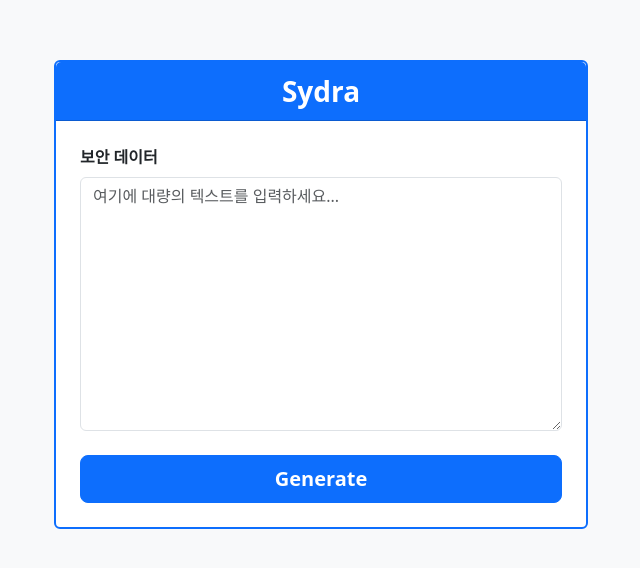
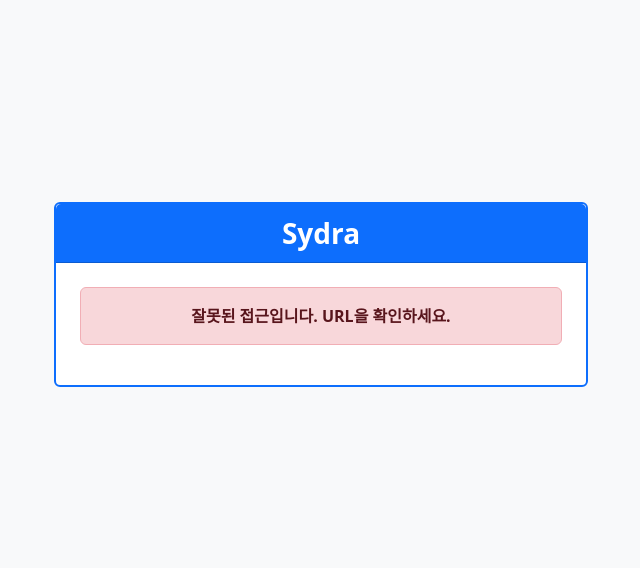
Before and after one commit to today-self-study/Sydra, a plain HTML site: page docs/404.html in a window 1280 px wide. Shown: the part 106-674 px from the top of the page, without its empty margins (319-959 px from the left). Drawn offline with nearby package versions, Linux system fonts and the light colour scheme.

Commit message:
404.html 파일 수정: UUID 유효성 검사 및 결과 표시 영역 개선, 불필요한 폼 요소 제거

```diff
--- a/docs/404.html
+++ b/docs/404.html
@@ -19,25 +19,25 @@
 
       document.addEventListener("DOMContentLoaded", function () {
         const uuid = extractUUID(location.pathname);
-        if (!uuid) return;
-
+        const cardBody = document.getElementById("cardBody");
+        cardBody.innerHTML = "";
+        if (!uuid) {
+          cardBody.innerHTML = `<div class='alert alert-danger text-center fw-semibold'>잘못된 접근입니다. URL을 확인하세요.</div>`;
+          return;
+        }
         // 결과 표시 영역 생성
-        const form = document.querySelector("form");
         const resultDiv = document.createElement("div");
-        resultDiv.className = "mt-4";
+        resultDiv.className = "mt-2";
         resultDiv.innerHTML = `
           <label class="form-label fw-semibold">조회 결과 (UUID: <span class='text-primary'>${uuid}</span>)</label>
           <textarea id="resultText" class="form-control" rows="8" readonly style="background:#f8f9fa"></textarea>
           <div id="resultMsg" class="form-text text-danger mt-1"></div>
         `;
-        form.parentNode.appendChild(resultDiv);
-
+        cardBody.appendChild(resultDiv);
         const resultText = resultDiv.querySelector("#resultText");
-        const resultMsg = resultDiv.querySelector("#resultMsg");
         resultText.value = "조회 중...";
-
+        // fetch 부분은 주석 처리 유지
         /*
-        // fetch로 데이터 요청 (임시 URL)
         fetch(`/api/data/${uuid}`)
           .then(res => {
             if (!res.ok) throw new Error("데이터 없음");
@@ -67,29 +67,8 @@
             >
               Sydra
             </div>
-            <div class="card-body p-4">
-              <form>
-                <div class="mb-4">
-                  <label for="inputText" class="form-label fw-semibold"
-                    >보안 데이터</label
-                  >
-                  <textarea
-                    id="inputText"
-                    class="form-control"
-                    rows="10"
-                    placeholder="여기에 대량의 텍스트를 입력하세요..."
-                  ></textarea>
-                </div>
-                <div class="d-grid">
-                  <button
-                    type="button"
-                    id="generateBtn"
-                    class="btn btn-primary btn-lg fw-bold"
-                  >
-                    Generate
-                  </button>
-                </div>
-              </form>
+            <div class="card-body p-4" id="cardBody">
+              <!-- 동적으로 결과 또는 경고 메시지 삽입 -->
             </div>
           </div>
         </div>
```
